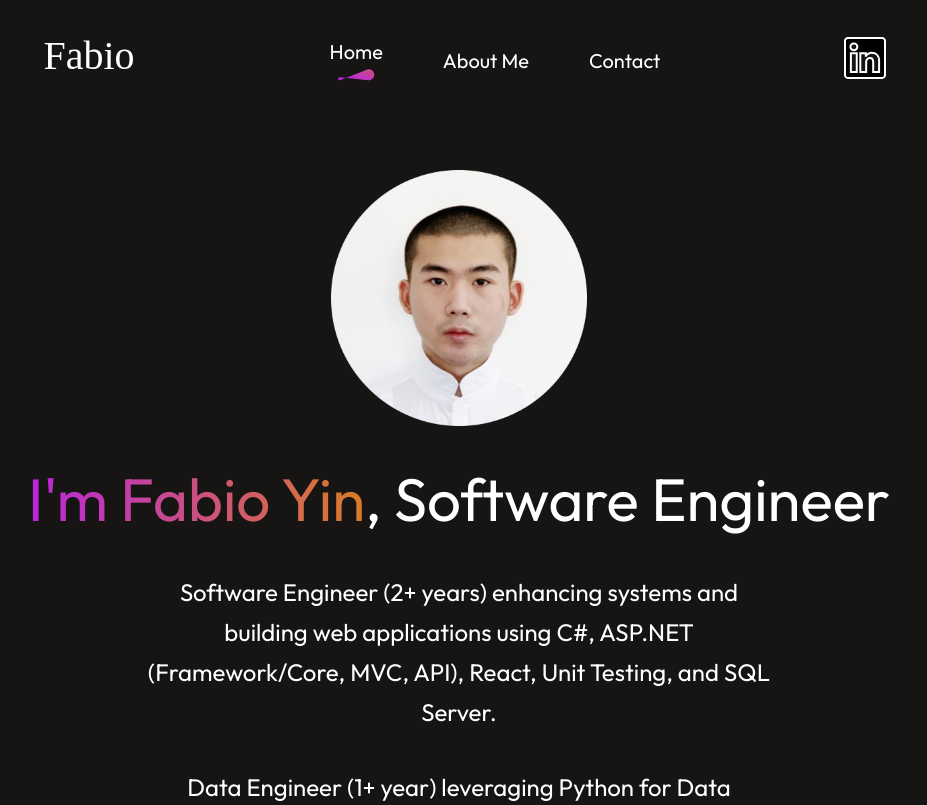
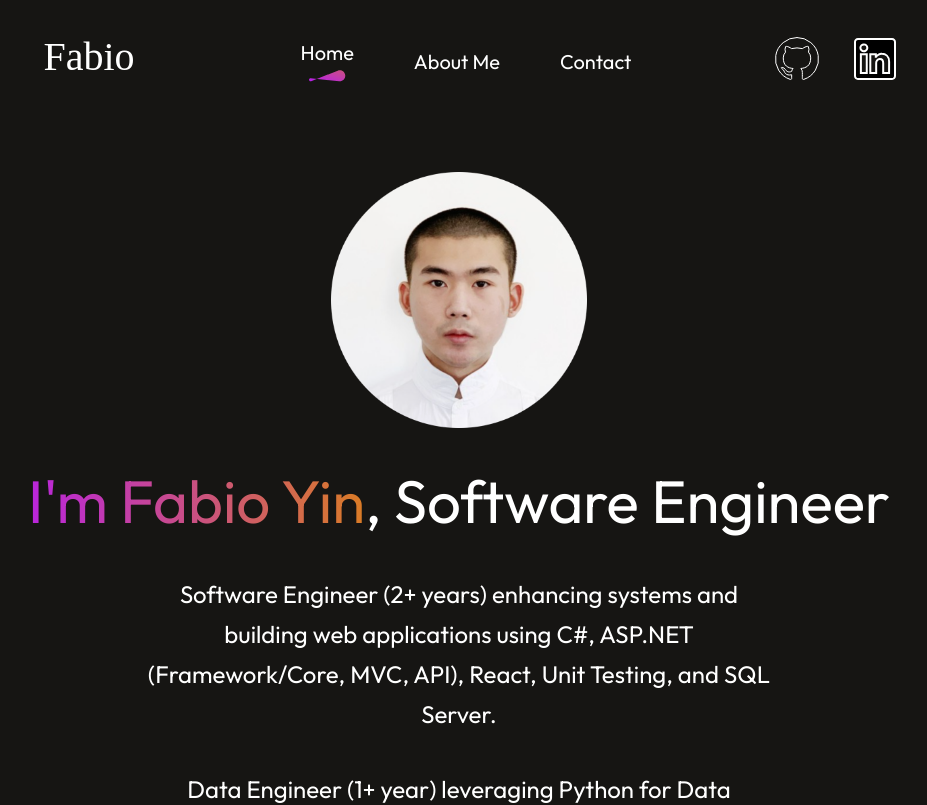
Before and after one commit to uscliyin/React-Portfolio, a React (Vite) app: page / in a window 1280 px wide. Shown: the top 805 px of the page, without its empty margins (181-1108 px from the left). Built offline with nearby package versions, Linux system fonts and the light colour scheme.

Commit message:
0215 add github logo

```diff
--- a/src/Components/Footer/Footer.css
+++ b/src/Components/Footer/Footer.css
@@ -18,6 +18,12 @@
 .footer-top-right {
     display: flex;
     align-items:end;
+    gap: 10px; /* 根据需要调整间距 */
+    padding: 10px 20px;
+}
+
+.footer-top-right a{
+    padding: 5px 10px;
 }
 
 .footer-top-right a:hover{
--- a/src/Components/Footer/Footer.jsx
+++ b/src/Components/Footer/Footer.jsx
@@ -3,6 +3,7 @@ import footer_logo from '../../assets/footer_logo.svg'
 import user_icon from '../../assets/user_icon.svg'
 import './Footer.css'
 import linkedin from '../../assets/linkedin.svg'
+import github from '../../assets/github.svg';
 
 const Footer = () => {
     return (
@@ -14,12 +15,20 @@ const Footer = () => {
 
                 <div className="footer-top-right">
                     <a
+                        href="https://github.com/uscliyin"
+                        target="_blank"
+                        rel="noopener noreferrer"
+                        >
+                        <img src={github} alt="GitHub" />
+                    </a>
+                    <a
                         href="https://www.linkedin.com/in/uscliyin/"
                         target="_blank"
                         rel="noopener noreferrer"
                         >
                         <img src={linkedin} alt="LinkedIn" />
                     </a>
+
                 </div>
             </div>
             <hr />
--- a/src/Components/Navbar/Navbar.css
+++ b/src/Components/Navbar/Navbar.css
@@ -13,13 +13,19 @@
     font-size: 20px;
 }
 
+.nav-connect {
+    display: flex;
+    align-items: center;
+    gap: 10px; /* 根据需要调整间距 */
+    padding: 10px 20px;
+}
 .nav-connect a {
-    padding: 20px 40px;
+    padding: 5px 10px;
     cursor: pointer;
     transition: 0.3s;
 }
 
-.nav-connect:hover {
+.nav-connect a:hover {
     transition: 0.3s;
     transform: scale(1.05);
 }
--- a/src/Components/Navbar/Navbar.jsx
+++ b/src/Components/Navbar/Navbar.jsx
@@ -6,6 +6,7 @@ import AnchorLink from 'react-anchor-link-smooth-scroll';
 import menu_open from '../../assets/menu_open.svg'
 import menu_close from '../../assets/menu_close.svg'
 import linkedin from '../../assets/linkedin.svg'
+import github from '../../assets/github.svg'
 
 const Navbar = () => {
 
@@ -31,6 +32,13 @@ const Navbar = () => {
       </ul>
       <div className="nav-connect">
         <a
+          href="https://github.com/uscliyin"
+          target="_blank"
+          rel="noopener noreferrer"
+        >
+          <img src={github} alt="GitHub" />
+        </a>
+        <a
           href="https://www.linkedin.com/in/uscliyin/"
           target="_blank"
           rel="noopener noreferrer"
```
Also changed, not shown: src/assets/github.svg (added), 1 other file (tests, documents, lock files or other folders). Lines whose indentation alone changed are shown as unchanged.
